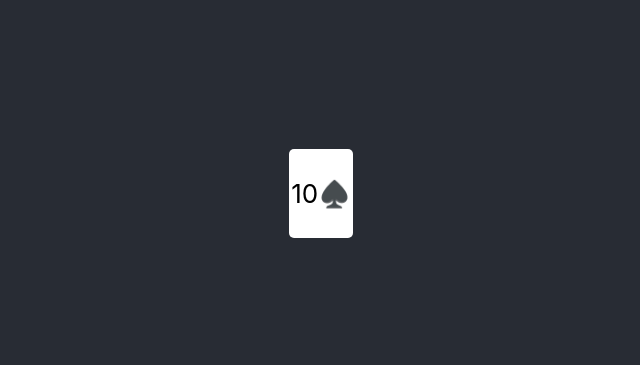
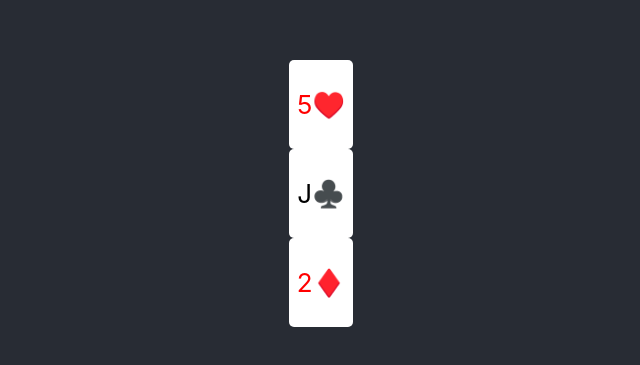
Before and after one commit to wonderley/code-for-videos, a React (Create React App) app in the folder go-fish/frontend/: page / in a window 1280 px wide. Shown: the part 207-572 px from the top of the page, without its empty margins (319-959 px from the left). Built offline with nearby package versions, Linux system fonts and the light colour scheme.

Commit message:
add card component

```diff
--- a/go-fish/frontend/src/App.js
+++ b/go-fish/frontend/src/App.js
@@ -1,20 +1,13 @@
 import './App.css'
+import Card from './card'
 
 function App() {
   return (
     <div className='App'>
       <header className='App-header'>
-        <div style={{
-          width: '64px',
-          height: '89px',
-          backgroundColor: 'white',
-          borderRadius: '5px',
-          display: 'flex',
-        }}>
-          <span style={{
-            margin: 'auto',
-          }}>10♠️</span>
-        </div>
+        <Card value='5' suit='♥️'/>
+        <Card value='J' suit='♣️'/>
+        <Card value='2' suit='♦️'/>
       </header>
     </div>
   )
--- /dev/null
+++ b/go-fish/frontend/src/card.js
@@ -0,0 +1,22 @@
+
+export default function Card (
+  { value, suit }
+) {
+  const suitColor =
+    ['♥️', '♦️'].includes(suit)
+    ? 'red' : 'black'
+  return (
+    <div style={{
+      width: '64px',
+      height: '89px',
+      backgroundColor: 'white',
+      borderRadius: '5px',
+      display: 'flex',
+      color: suitColor,
+    }}>
+      <span style={{
+        margin: 'auto',
+      }}>{`${value}${suit}`}</span>
+    </div>
+  )
+}
```
